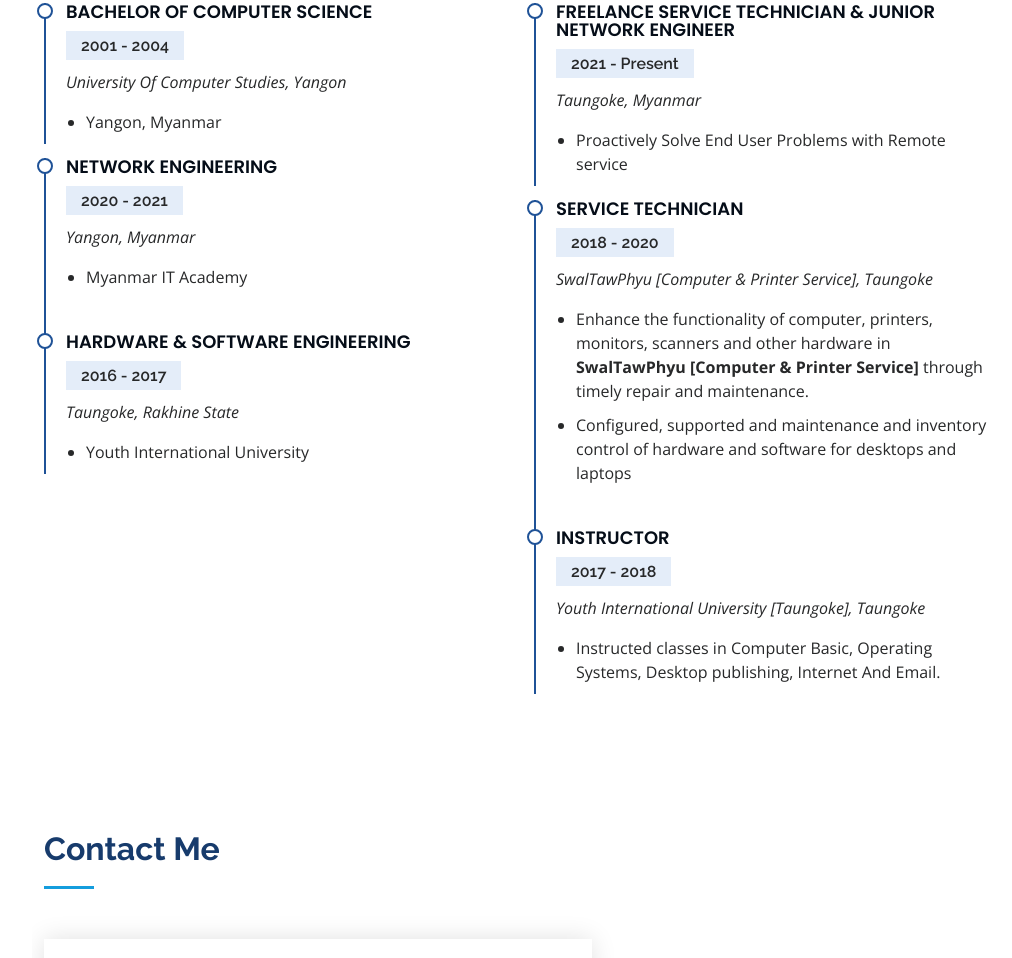
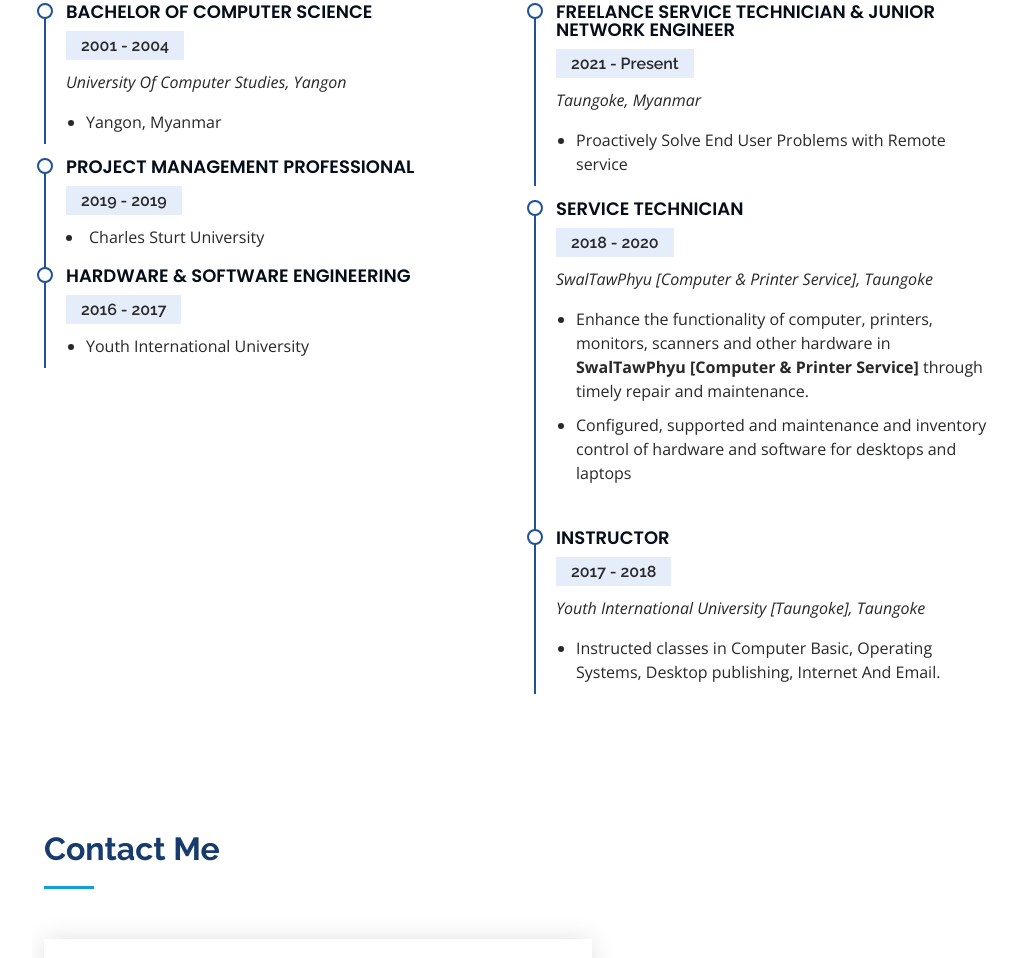
Before and after one commit to myatmoethwin/myatmoethwin.github.io, a plain HTML site: page index.html in a window 1280 px wide. Shown: the part 2071-3029 px from the top of the page, without its empty margins (268-1280 px from the left). Drawn offline with nearby package versions, Linux system fonts and the light colour scheme; files whose address does not match are found by name.

Commit message:
Update index.html

```diff
--- a/index.html
+++ b/index.html
@@ -173,17 +173,15 @@
               </ul>
             </div>
             <div class="resume-item">
-              <h4>Network Engineering</h4>
-              <h5>2020 - 2021</h5>
-              <p><em>Yangon, Myanmar</em></p>
+              <h4>Project Management Professional </h4>
+              <h5>2019 - 2019</h5
               <ul>
-                <li>Myanmar IT Academy</li>
+                <li>Charles Sturt University</li>
               </ul>
             </div>
             <div class="resume-item">
               <h4>Hardware & Software Engineering</h4>
               <h5>2016 - 2017</h5>
-              <p><em>Taungoke, Rakhine State</em></p>
               <ul>
                 <li>Youth International University</li>
               </ul>
```
